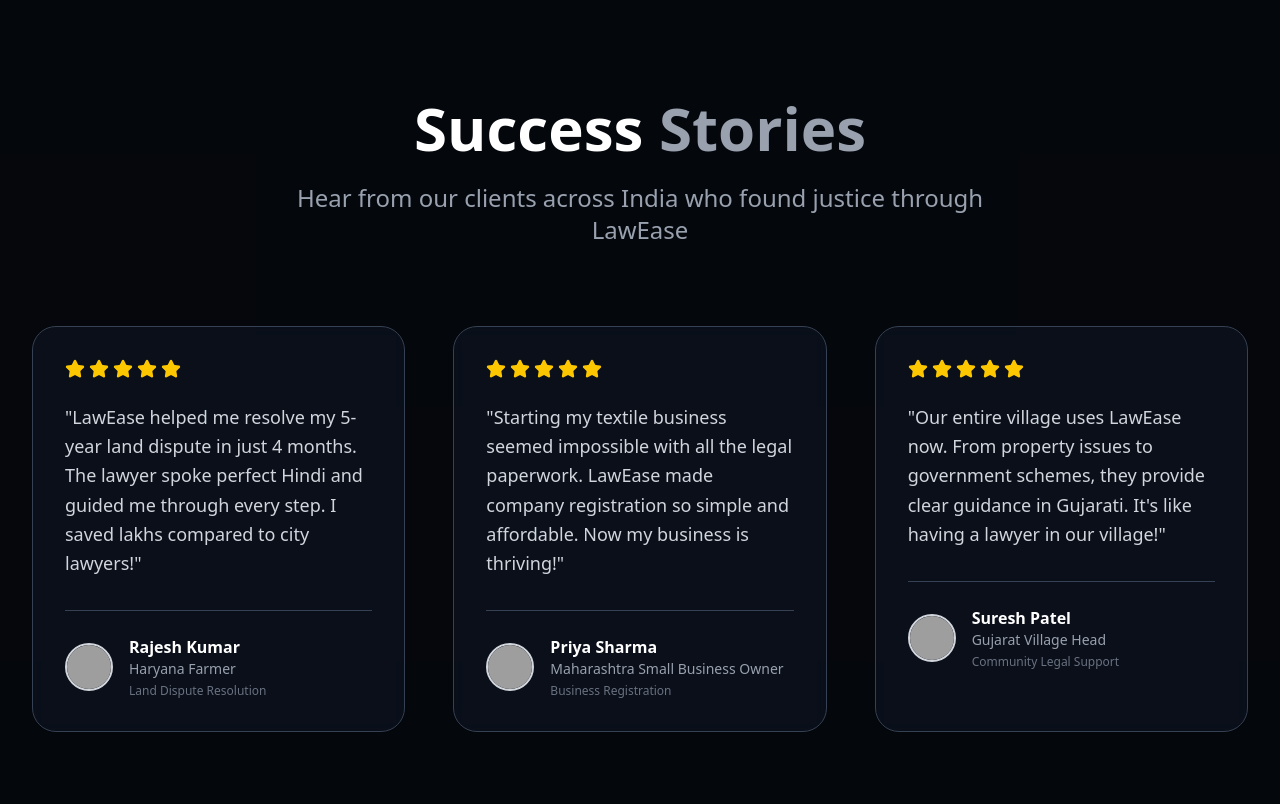
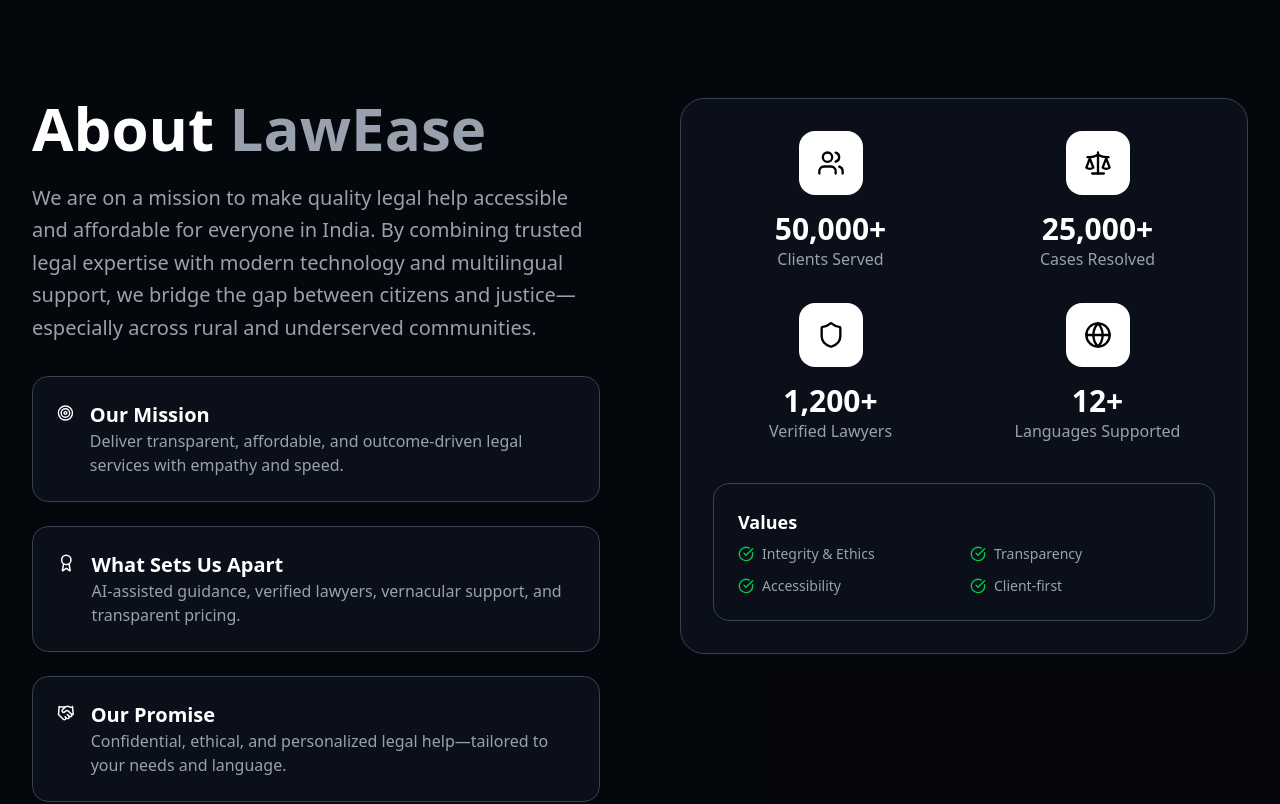
Before and after one commit to mtpvtt07/Lawease, a React (Vite) app in the folder frontend/: page / in a window 1280 px wide. Shown: the part 4420-5224 px from the top of the page. Built offline with nearby package versions, Linux system fonts and the light colour scheme; grey boxes are pictures that could not be loaded.

Commit message:
added an about section

```diff
--- a/frontend/src/components/HeroSection.jsx
+++ b/frontend/src/components/HeroSection.jsx
@@ -692,6 +692,104 @@
         </div>
       </section>
 
+      {/* About Section */}
+      <section id="about" className={`py-20 lg:py-32 ${darkMode ? "bg-gray-900/30" : "bg-gray-50/30"}`}>
+        <div className="max-w-7xl mx-auto px-4 sm:px-6 lg:px-8">
+          <div className="grid lg:grid-cols-2 gap-16 lg:gap-20 items-start">
+            <div>
+              <h2 className={`text-4xl lg:text-6xl font-bold mb-6 ${darkMode ? "text-white" : "text-black"}`}>
+                About <span className={darkMode ? "text-gray-400" : "text-gray-600"}>LawEase</span>
+              </h2>
+              <p className={`text-lg lg:text-xl leading-relaxed mb-8 ${darkMode ? "text-gray-400" : "text-gray-700"}`}>
+                We are on a mission to make quality legal help accessible and affordable for everyone in India.
+                By combining trusted legal expertise with modern technology and multilingual support, we bridge
+                the gap between citizens and justice—especially across rural and underserved communities.
+              </p>
+              <div className="space-y-6">
+                <div className={`group p-6 rounded-2xl border transition-all duration-300 hover:-translate-y-1 hover:shadow-xl hover:scale-[1.02] ${darkMode ? "bg-gray-900/50 border-gray-700 hover:border-gray-600" : "bg-white border-gray-200 hover:border-gray-300"}`}>
+                  <div className="flex items-start gap-4">
+                    <Target className={`w-6 h-6 transition-colors ${darkMode ? "text-white" : "text-black"} group-hover:text-green-500`} />
+                    <div>
+                      <h3 className={`text-xl font-semibold transition-colors ${darkMode ? "text-white" : "text-black"} group-hover:text-green-500`}>Our Mission</h3>
+                      <p className={`${darkMode ? "text-gray-400" : "text-gray-600"}`}>
+                        Deliver transparent, affordable, and outcome-driven legal services with empathy and speed.
+                      </p>
+                    </div>
+                  </div>
+                </div>
+                <div className={`group p-6 rounded-2xl border transition-all duration-300 hover:-translate-y-1 hover:shadow-xl hover:scale-[1.02] ${darkMode ? "bg-gray-900/50 border-gray-700 hover:border-gray-600" : "bg-white border-gray-200 hover:border-gray-300"}`}>
+                  <div className="flex items-start gap-4">
+                    <Award className={`w-6 h-6 transition-colors ${darkMode ? "text-white" : "text-black"} group-hover:text-green-500`} />
+                    <div>
+                      <h3 className={`text-xl font-semibold transition-colors ${darkMode ? "text-white" : "text-black"} group-hover:text-green-500`}>What Sets Us Apart</h3>
+                      <p className={`${darkMode ? "text-gray-400" : "text-gray-600"}`}>
+                        AI-assisted guidance, verified lawyers, vernacular support, and transparent pricing.
+                      </p>
+                    </div>
+                  </div>
+                </div>
+                <div className={`group p-6 rounded-2xl border transition-all duration-300 hover:-translate-y-1 hover:shadow-xl hover:scale-[1.02] ${darkMode ? "bg-gray-900/50 border-gray-700 hover:border-gray-600" : "bg-white border-gray-200 hover:border-gray-300"}`}>
+                  <div className="flex items-start gap-4">
+                    <Handshake className={`w-6 h-6 transition-colors ${darkMode ? "text-white" : "text-black"} group-hover:text-green-500`} />
+                    <div>
+                      <h3 className={`text-xl font-semibold transition-colors ${darkMode ? "text-white" : "text-black"} group-hover:text-green-500`}>Our Promise</h3>
+                      <p className={`${darkMode ? "text-gray-400" : "text-gray-600"}`}>
+                        Confidential, ethical, and personalized legal help—tailored to your needs and language.
+                      </p>
+                    </div>
+                  </div>
+                </div>
+              </div>
+            </div>
+
+            <div>
+              <div className={`rounded-3xl p-8 border transition-all duration-300 hover:shadow-xl ${darkMode ? "bg-gray-900/50 border-gray-700 hover:border-gray-600" : "bg-white/50 border-gray-200 hover:border-gray-300"}`}>
+                <div className="grid sm:grid-cols-2 gap-8">
+                  <div className="text-center group transition-all duration-300 hover:-translate-y-1">
+                    <div className={`w-16 h-16 rounded-2xl flex items-center justify-center mx-auto mb-4 transition-all group-hover:scale-110 ${darkMode ? "bg-white" : "bg-black"}`}>
+                      <Users className={`w-7 h-7 ${darkMode ? "text-black" : "text-white"}`} />
+                    </div>
+                    <div className={`text-3xl font-bold transition-colors ${darkMode ? "text-white group-hover:text-gray-300" : "text-black group-hover:text-gray-700"}`}>50,000+</div>
+                    <div className={`transition-colors ${darkMode ? "text-gray-400 group-hover:text-gray-300" : "text-gray-600 group-hover:text-gray-700"}`}>Clients Served</div>
+                  </div>
+                  <div className="text-center group transition-all duration-300 hover:-translate-y-1">
+                    <div className={`w-16 h-16 rounded-2xl flex items-center justify-center mx-auto mb-4 transition-all group-hover:scale-110 ${darkMode ? "bg-white" : "bg-black"}`}>
+                      <Scale className={`w-7 h-7 transition-colors ${darkMode ? "text-black" : "text-white"} group-hover:text-green-500`} />
+                    </div>
+                    <div className={`text-3xl font-bold ${darkMode ? "text-white" : "text-black"}`}>25,000+</div>
+                    <div className={`transition-colors ${darkMode ? "text-gray-400 group-hover:text-gray-300" : "text-gray-600 group-hover:text-gray-700"}`}>Cases Resolved</div>
+                  </div>
+                  <div className="text-center group transition-all duration-300 hover:-translate-y-1">
+                    <div className={`w-16 h-16 rounded-2xl flex items-center justify-center mx-auto mb-4 transition-all group-hover:scale-110 ${darkMode ? "bg-white" : "bg-black"}`}>
+                      <Shield className={`w-7 h-7 transition-colors ${darkMode ? "text-black" : "text-white"} group-hover:text-green-500`} />
+                    </div>
+                    <div className={`text-3xl font-bold ${darkMode ? "text-white" : "text-black"}`}>1,200+</div>
+                    <div className={`transition-colors ${darkMode ? "text-gray-400 group-hover:text-gray-300" : "text-gray-600 group-hover:text-gray-700"}`}>Verified Lawyers</div>
+                  </div>
+                  <div className="text-center group transition-all duration-300 hover:-translate-y-1">
+                    <div className={`w-16 h-16 rounded-2xl flex items-center justify-center mx-auto mb-4 transition-all group-hover:scale-110 ${darkMode ? "bg-white" : "bg-black"}`}>
+                      <Globe className={`w-7 h-7 transition-colors ${darkMode ? "text-black" : "text-white"} group-hover:text-green-500`} />
+                    </div>
+                    <div className={`text-3xl font-bold ${darkMode ? "text-white" : "text-black"}`}>12+</div>
+                    <div className={`transition-colors ${darkMode ? "text-gray-400 group-hover:text-gray-300" : "text-gray-600 group-hover:text-gray-700"}`}>Languages Supported</div>
+                  </div>
+                </div>
+
+                <div className={`mt-10 p-6 rounded-2xl border ${darkMode ? "border-gray-700" : "border-gray-200"}`}>
+                  <h4 className={`text-lg font-semibold mb-2 ${darkMode ? "text-white" : "text-black"}`}>Values</h4>
+                  <ul className={`grid sm:grid-cols-2 gap-3 text-sm ${darkMode ? "text-gray-400" : "text-gray-700"}`}>
+                    <li className="group flex items-center gap-2 transition-transform hover:translate-x-1"><CheckCircle className="w-4 h-4 text-green-500 transition-transform group-hover:scale-110" /> Integrity & Ethics</li>
+                    <li className="group flex items-center gap-2 transition-transform hover:translate-x-1"><CheckCircle className="w-4 h-4 text-green-500 transition-transform group-hover:scale-110" /> Transparency</li>
+                    <li className="group flex items-center gap-2 transition-transform hover:translate-x-1"><CheckCircle className="w-4 h-4 text-green-500 transition-transform group-hover:scale-110" /> Accessibility</li>
+                    <li className="group flex items-center gap-2 transition-transform hover:translate-x-1"><CheckCircle className="w-4 h-4 text-green-500 transition-transform group-hover:scale-110" /> Client-first</li>
+                  </ul>
+                </div>
+              </div>
+            </div>
+          </div>
+        </div>
+      </section>
+
       {/* Testimonials Section */}
       <section id="testimonials" className={`py-20 lg:py-32 ${darkMode ? "bg-gray-900/30" : "bg-gray-50/30"}`}>
         <div className="max-w-7xl mx-auto px-4 sm:px-6 lg:px-8">
```
